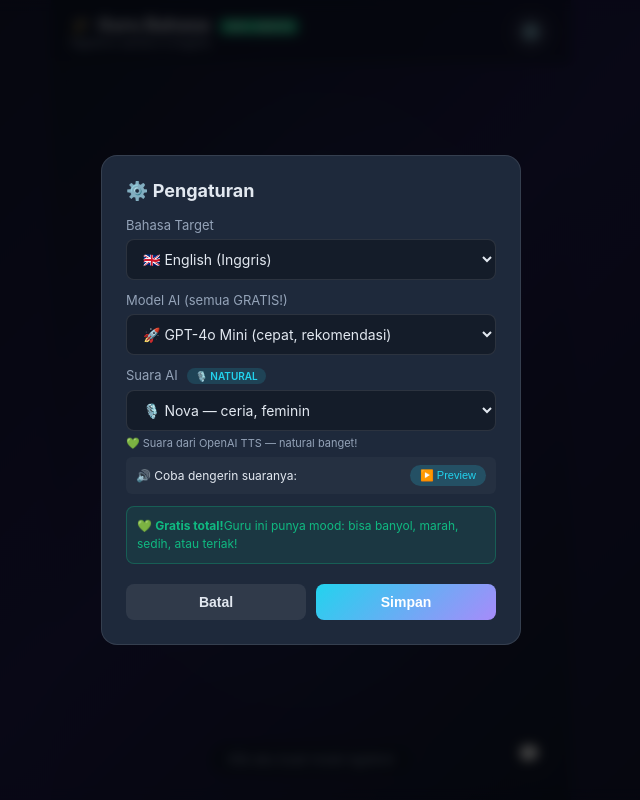
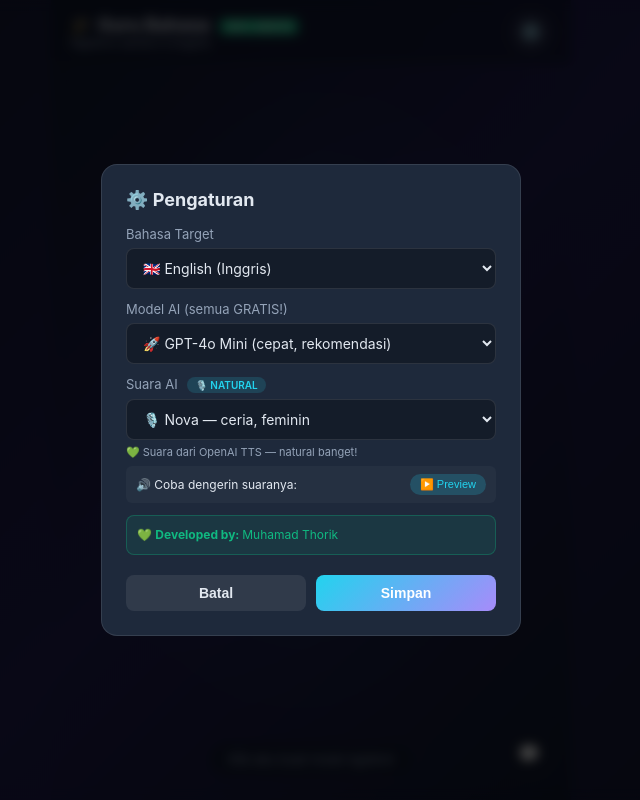
Before and after one commit to timestravelers/gurubahasa, a plain HTML site: page index.html in a window 1280 px wide. Both pictures are taken after a click on the button "⚙️". Shown: the whole page, without its empty margins (329-969 px from the left). Drawn offline with Linux system fonts and the light colour scheme.

Commit message:
Update index.html

```diff
--- a/index.html
+++ b/index.html
@@ -799,7 +799,7 @@
     </div>
 
     <div class="free-info">
-      💚 <strong>Gratis total!</strong>Guru ini punya mood: bisa banyol, marah, sedih, atau teriak!
+      💚 <strong>Developed by: </strong>Muhamad Thorik
     </div>
 
     <div class="modal-actions">
```
